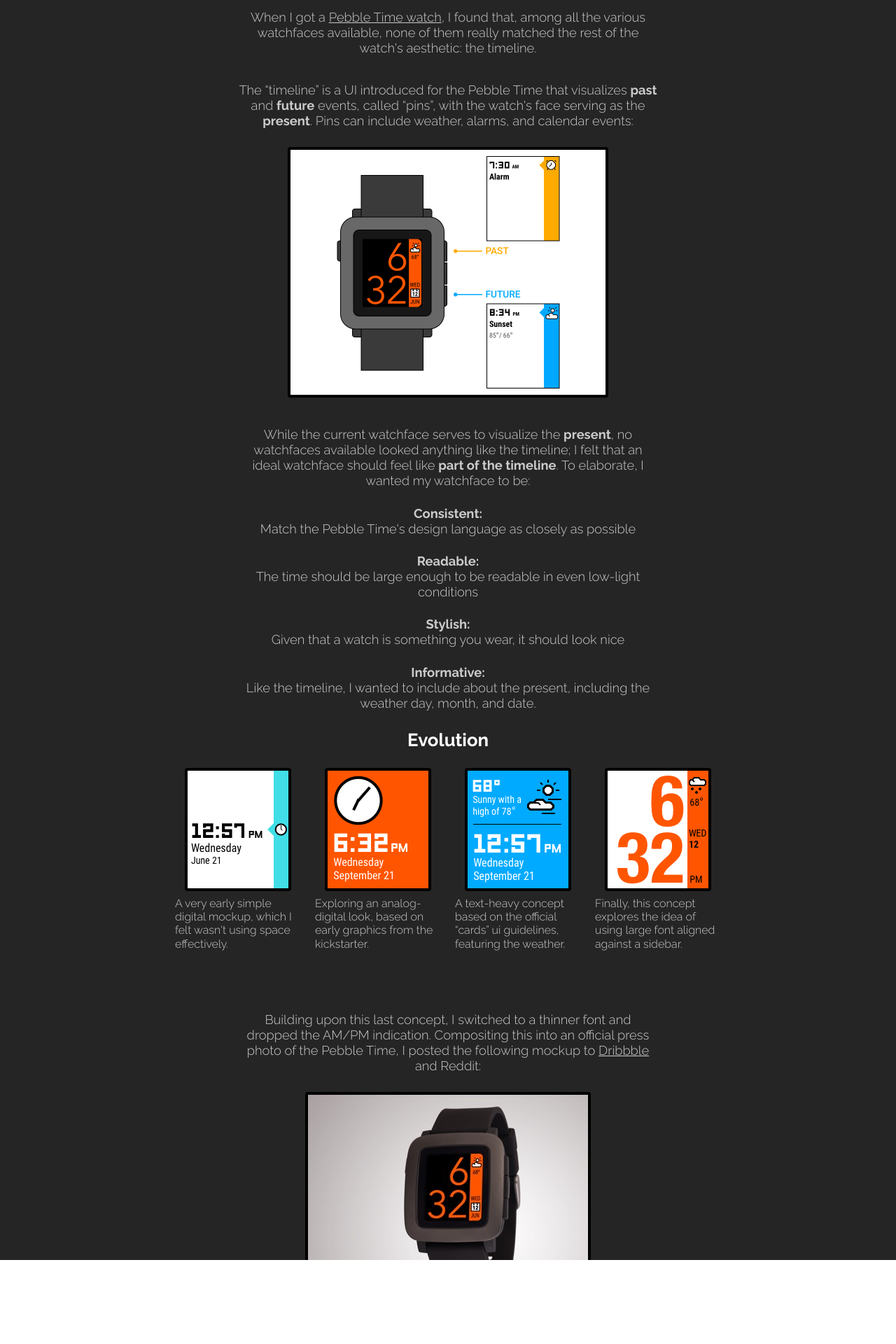
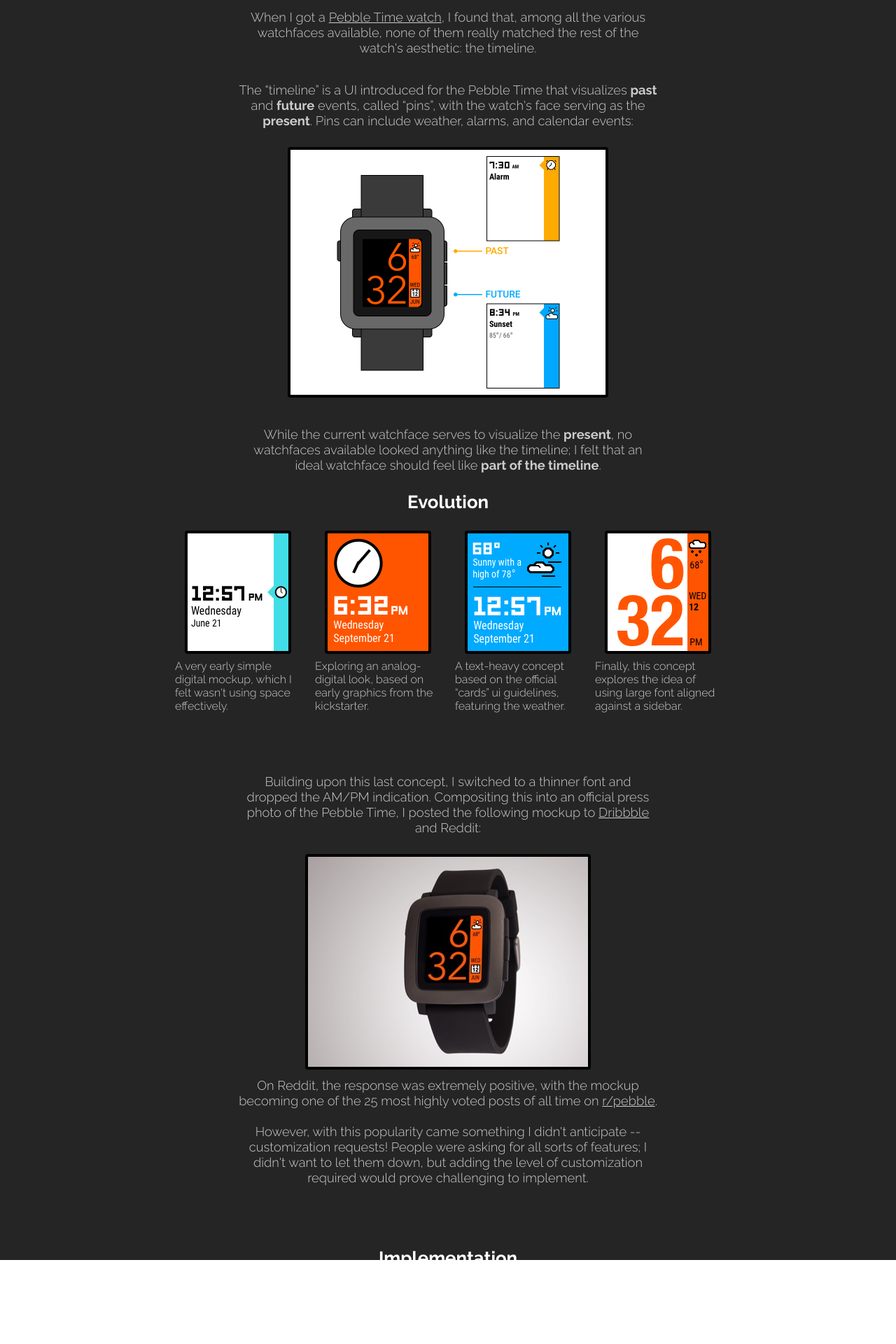
Before and after one commit to tilden/tilden.github.io, a Jekyll site: the page built from projects/timestyle/index.html, in a window 1280 px wide. Shown: the part 3200-5120 px from the top of the page at 70% size. Built offline with Jekyll 4.4.1, drawn with Linux system fonts in a browser that asks for light colours; nearby versions of some CDN libraries.

Commit message:
Final tweaks to timestyle

```diff
--- a/projects/timestyle/index.html
+++ b/projects/timestyle/index.html
@@ -58,24 +58,7 @@
   <small>
     While the current watchface serves to visualize the <b>present</b>, no watchfaces available looked
     anything like the timeline; I felt that an ideal watchface should feel like <b>part of the timeline</b>.
-    To elaborate, I wanted my watchface to be:
   </small>
-    <small>
-    <h4>Consistent:</h4>
-    Match the Pebble Time's design language as closely as possible
-    </small>
-    <small>
-    <h4>Readable:</h4>
-    The time should be large enough to be readable in even low-light conditions
-    </small>
-    <small>
-    <h4>Stylish:</h4>
-    Given that a watch is something you wear, it should look nice
-    </small>
-    <small>
-    <h4>Informative:</h4>
-    Like the timeline, I wanted to include about the present, including the weather day, month, and date.
-    </small>
 </div>
 
 <h3 style="margin-top: 1em">Evolution</h3>
```
